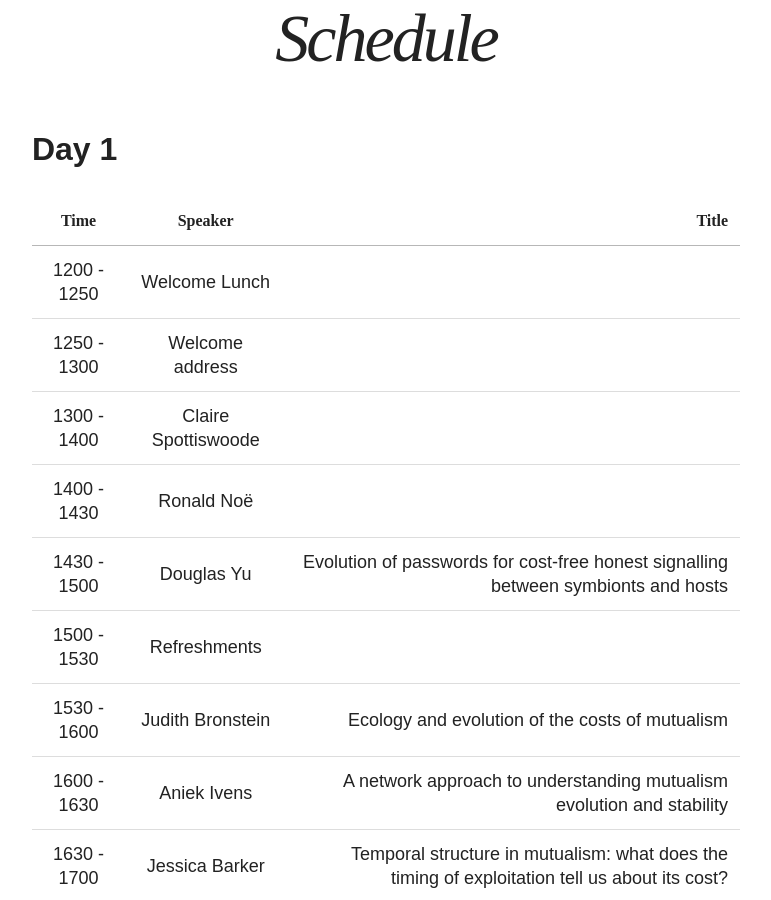
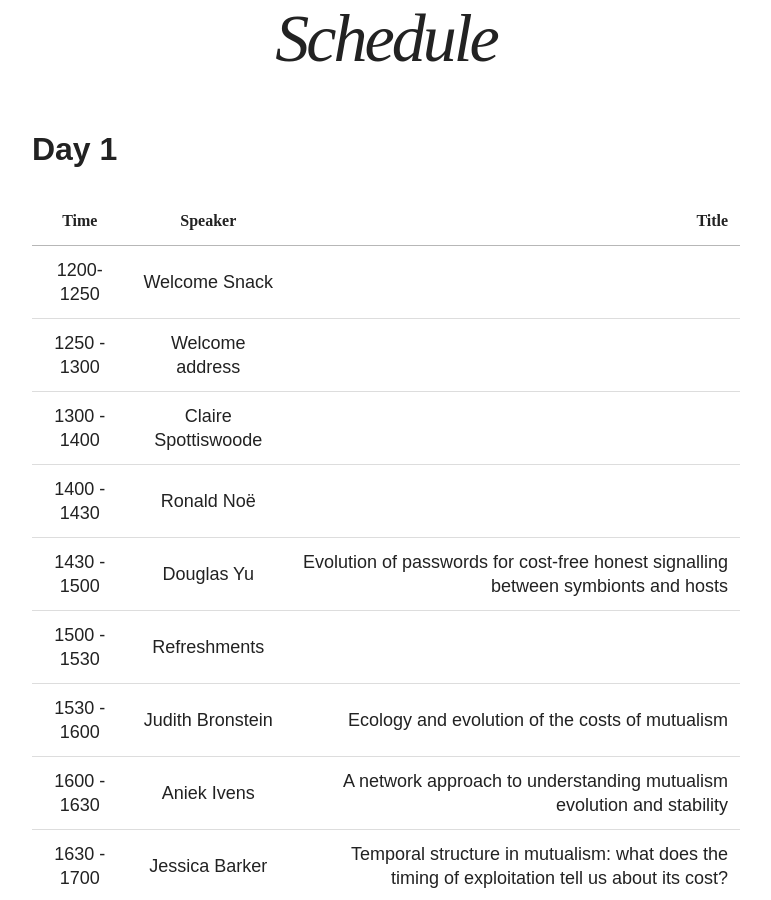
Before and after one commit to bionomics/bionomics, a Jekyll site: the page built from schedule/index.md, in a window 1280 px wide and 900 px high, scrolled down 627 px. Shown: the whole window, without its empty margins (254-1025 px from the left). Built offline with Jekyll 4.4.1, drawn with Linux system fonts in a browser that asks for light colours; nearby versions of some CDN libraries.

Commit message:
time edit

```diff
--- a/schedule/index.md
+++ b/schedule/index.md
@@ -28,7 +28,7 @@ image:
 
 | Time | Speaker | Title |
 |:----------------:|:-------:|--------:|
-| 1200 - 1250 | Welcome Lunch   |   |
+| 1200-1250 | Welcome Snack   |   |
 | 1250 - 1300 | Welcome address   |    |
 | 1300 - 1400 | Claire Spottiswoode   |    |
 | 1400 - 1430 | Ronald Noë  |    |
```
